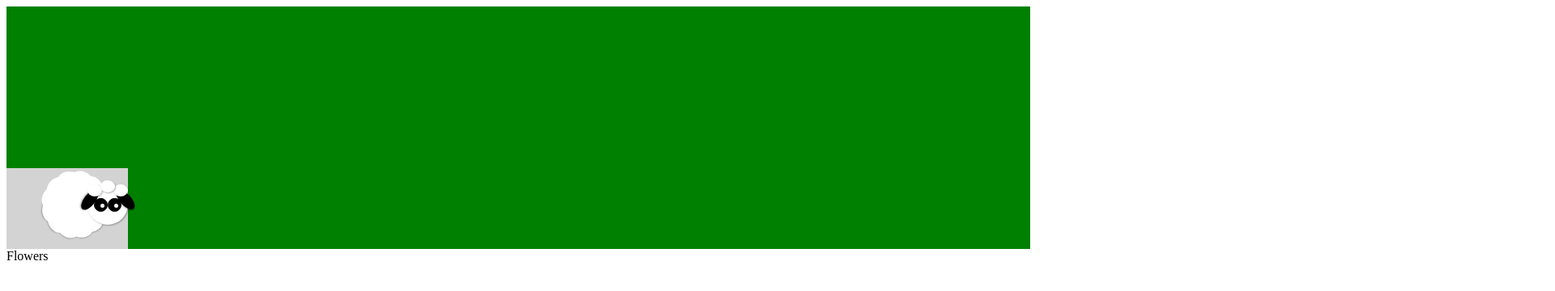
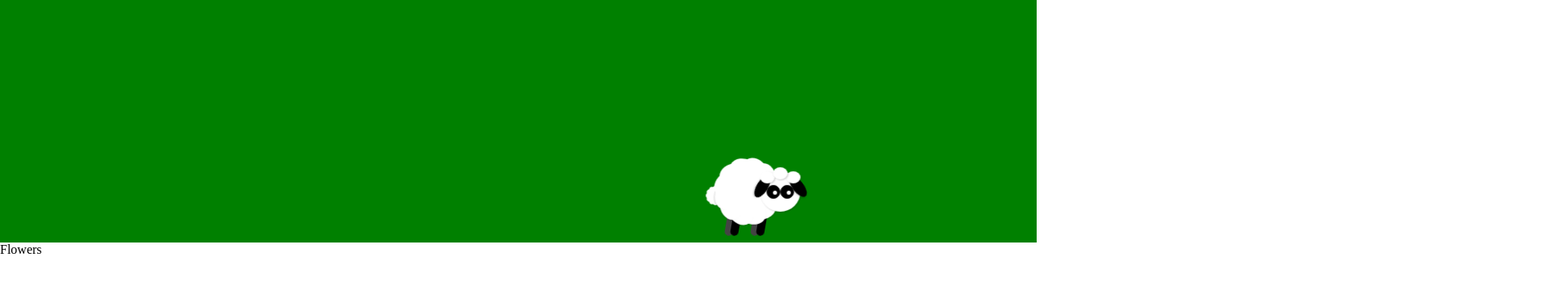
Before and after one commit to Ourselp/bizarre-bazaar, a Vue app: page / in a window 1280 px wide. Shown: the top 360 px of the page at 81% size, 1920 px wide, since content can reach past the window. Built offline with nearby package versions, Linux system fonts and the light colour scheme.

Commit message:
create animations for jumping sheep

```diff
--- a/src/App.vue
+++ b/src/App.vue
@@ -24,4 +24,9 @@ export default {
 
 <style lang="scss">
   @import "./App.scss";
+
+  body {
+    margin: 0;
+    padding: 0;
+  }
 </style>
--- a/src/components/JumpingSheeps.vue
+++ b/src/components/JumpingSheeps.vue
@@ -1,8 +1,8 @@
 <template>
   <div class="c-jsheeps">
+    <div class="animal">
 
       <div class="sheep">
-
         <div class="sheep-head">
           <div class="sheep-head-wool" />
           <div class="sheep-head-wool" />
@@ -30,16 +30,19 @@
           <div class="sheep-body-wool" v-for="(wool, index) in wools" :key="wool">
             <div :class="'sheep-body-wool-hair sheep-body-wool-hair-' + index" />
           </div>
+        </div>
 
-        <div class="sheep-body-legs">
+        <div class="sheep-legs">
+          <div :class="'sheep-legs-leg sheep-legs-leg-' + index" v-for="(leg, index) in legs" :key="leg"/>
+        </div>
+
+        <div class="sheep-tail">
+          <div :class="'sheep-tail-wool sheep-tail-wool-' + index" v-for="(wool, index) in tails" :key="wool">
+          </div>
+        </div>
 
       </div>
     </div>
-
-
-    </div>
-
-
   </div>
 </template>
 
@@ -49,7 +52,9 @@ export default {
 
   data() {
       return {
-          wools: [...Array(12)]
+          wools: [...Array(12)],
+          legs: [...Array(4)],
+          tails: [...Array(6)]
       }
   },
 }
--- a/src/styles/JumpingSheeps.scss
+++ b/src/styles/JumpingSheeps.scss
@@ -3,14 +3,21 @@
     align-items: flex-end;
     background-color: green;
     height: 300px;
+    $wool-shadow: 1px 1px 2px 0px rgba(0, 0, 0, 0.2);
+    $wool-reverse-shadow: -2px -2px 2px -2px rgba(0, 0, 0, 0.2);
 
-    $wool-shadow: 1px 1px 2px 0px rgba(0, 0, 0, 0.3);
+    .animal {
+        width: 100%;
+        position: absolute;
+        animation: slide 12s linear infinite;
+    }
 
     .sheep {
-        position: relative;
-        background-color: lightgray;
+        position: absolute;
         height: 100px;
         width: 150px;
+        bottom: 0;
+        animation: jump 4s alternate infinite;
 
         &-head {
             position: absolute;
@@ -59,12 +66,14 @@
                         transform: rotate(128deg);
                         top: 12px;
                         left: -12px;
+                        animation: left-ears 4s linear infinite;
                     }
 
                     &:nth-child(2) {
                         transform: rotate(48deg);
                         top: 12px;
                         right: -12px;
+                        animation: right-ears 4s linear infinite;
                     }
                 }
             }
@@ -126,27 +135,113 @@
                     background-color: white;
                     z-index: 11;
 
-                    // @for $i from 1 through 3 {
-                    //     &:nth-child(#{$i}) {
-                    //         left: if($i == 1, 0, (($i - 1) * 18)) + px;
-                    //         top: if($i == 2, -5, 8) + px;
-                    //     }
-                    // }
+                    &-5, &-6, &-7, &-8, &-9 {
+                        box-shadow: $wool-reverse-shadow;
+                    }
+                }
+            }
+        }
 
-                    // @for $i from 1 through 3 {
-                    //     &:nth-child(#{$i + 3}) {
-                    //         box-shadow: $wool-shadow;
-                    //         left: if($i == 5, 0, (($i - 1) * 18)) + px;
-                    //         top: if($i == 2, 40, 31) + px;
-                    //         z-index: if($i == 2, 12, 11);
-                    //     }
-                    // }
+        &-legs {
+            &-leg {
+                position: absolute;
+                bottom: 0;
+                right: 0;
+                width: 10px;
+                height: 40px;
+                border-radius: 20px;
+                animation:moving-leg 4s linear infinite;
 
-                    &-5, &-6, &-7, &-8, &-9 {
-                        box-shadow: -2px -2px 2px -2px rgba(0, 0, 0, 0.3);
+                &-0 {
+                    right: 49px;
+                    z-index: 1;
+                }
+
+                &-1 {
+                    right: 42px;
+                    z-index: 2;
+                }
+
+                &-2 {
+                    right: 81px;
+                    z-index: 1;
+                }
+
+                &-3 {
+                    right: 74px;
+                    z-index: 2;
+                }
+
+                &-0, &-2 {
+                    background-color: #444;
+                }
+
+                &-1, &-3 {
+                    background-color: black;
+                }
+            }
+        }
+
+        &-tail {
+            position: absolute;
+            left: 33px;
+            top: 44px;
+            animation: wiggle-tails 0.5s linear infinite;
+
+            &-wool {
+                position: absolute;
+                background-color: white;
+                width: 24px;
+                height: 12px;
+                border-radius: 50%;
+
+                @for $i from 1 through 6 {
+                    &:nth-child(#{$i}) {
+                        transform: rotate($i * 30 + deg);
                     }
+                }
+
+                &-1, &-2, &-3 {
+                    box-shadow: $wool-reverse-shadow;
                 }
             }
         }
     }
 }
+
+@keyframes right-ears {
+    0% {transform: rotate(48deg);}
+    50% {transform: rotate(65deg);}
+    100% {transform: rotate(48deg);}
+}
+
+@keyframes left-ears {
+    0% {transform: rotate(128deg);}
+    50% {transform: rotate(105deg);}
+    100% {transform: rotate(128deg);}
+}
+
+@keyframes wiggle-tails {
+    0% {transform: rotate(0deg);}
+    20% {transform: rotate(-1deg);}
+    50% {transform: rotate(1deg);}
+    70% {transform: rotate(-1deg);}
+    100% {transform: rotate(0deg);}
+}
+
+@keyframes moving-leg {
+    0% {transform:rotate(0deg);}
+    50% {transform:rotate(40deg);}
+    100% {transform:rotate(0deg);}
+}
+
+@keyframes slide {
+    0% {transform: translateX(-12%);}
+    100% {transform: translateX(112%);}
+}
+
+@keyframes jump {
+    0% {transform: translateY(0);}
+    50% {transform: translateY(-20px);}
+    100% {transform: translateY(0);}
+}
```
Lines whose indentation alone changed are shown as unchanged.
